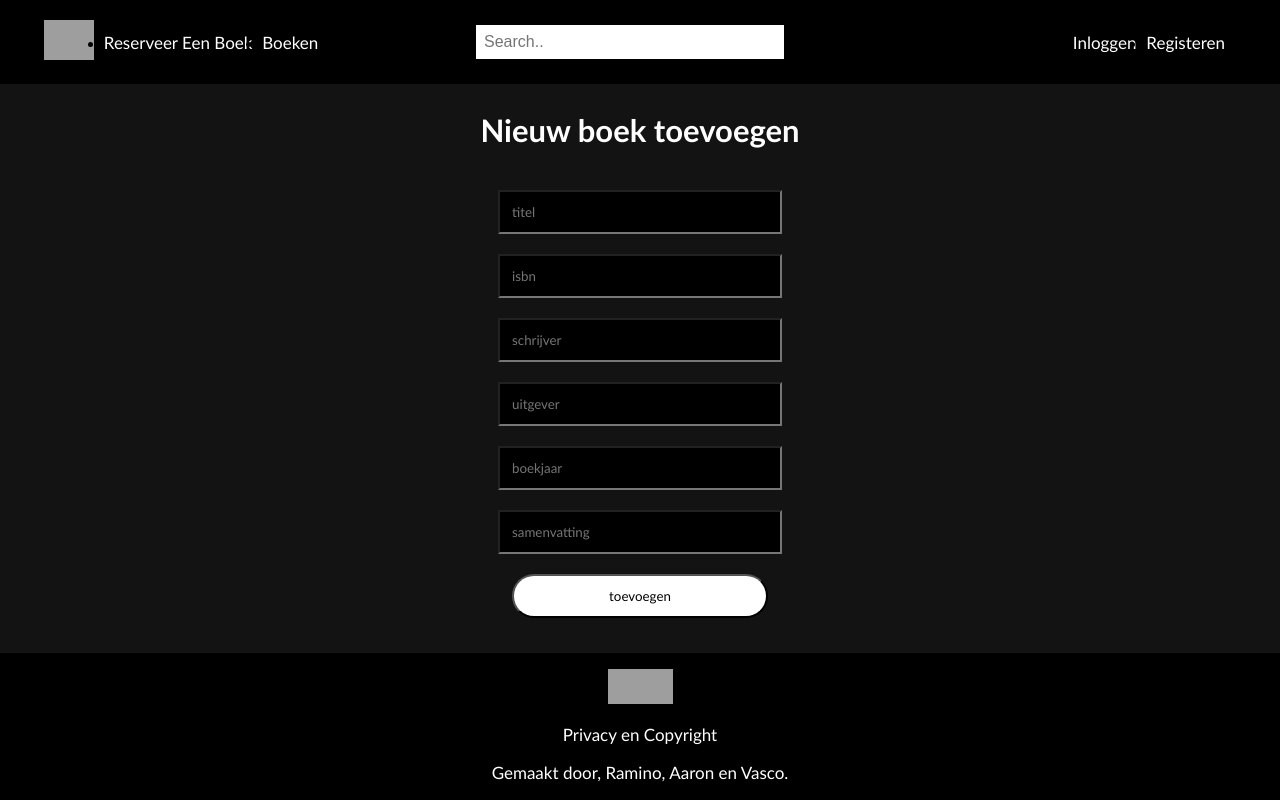
After one commit to Firey-event559/Project-5, a PHP site: page /create.php in a window 1280 px wide. The commit adds this page. Run offline with PHP 8.4, Linux system fonts and the light colour scheme; grey boxes are pictures that could not be loaded.

Commit message:
boekenformuler aangemaakt
er moeten dingen nog aangepast worden

```diff
--- /dev/null
+++ b/Code/create.php
@@ -0,0 +1,43 @@
+<!DOCTYPE html>
+<html lang="en">
+
+<head>
+    <meta charset="UTF-8">
+    <meta name="viewport" content="width=device-width, initial-scale=1.0">
+    <link rel="stylesheet" href="main.css">
+    <link rel="preconnect" href="https://fonts.googleapis.com">
+    <link rel="preconnect" href="https://fonts.gstatic.com" crossorigin>
+    <link href="https://fonts.googleapis.com/css2?family=Kanit&display=swap" rel="stylesheet">
+    <title>Document</title>
+</head>
+
+<body>
+    <?php
+
+require_once 'db.php';
+include 'footer.php';
+include 'nav.php';
+
+
+
+
+?>
+
+    <form class="create_book" method="post" action="books_create.php">
+        <h1 class="account">Nieuw boek toevoegen</h1>
+        <input class="create_account_input" type="text" placeholder="titel" required name="title" id="title">
+        <div name=""></div>
+        <input class="create_book_input" type="text" placeholder="isbn" required name="isbn">
+        <input class="create_book_input" type="text" placeholder="schrijver" required name="writer">
+        <input class="create_book_input" type="text" placeholder="uitgever" required name="publisher">
+        <input class="create_book_input" type="text" placeholder="boekjaar" required name="release_year">
+        <input class="create_book_input" type="text" placeholder="samenvatting" required name="book_information">
+
+
+          <input class="submit_book" type="submit" value="toevoegen" name="submit">
+    </form>
+
+    <script src="main.js"></script>
+</body>
+
+</html>
--- a/Code/main.css
+++ b/Code/main.css
@@ -121,6 +121,39 @@ div.session {
   justify-content: center;
   margin-top: 10px;
 }
+
+form.create_book {
+  color: white;
+  display: flex;
+  justify-content: center;
+  flex-direction: column;
+  align-items: center;
+  font-family: "Trebuchet MS", "Lucida Sans Unicode", "Lucida Grande",
+    "Lucida Sans", Arial, sans-serif;
+  margin-top: 6px;
+}
+input.create_book_input {
+  background-color: black;
+  color: white;
+  padding: 12px;
+  width: 20%;
+  font-family: "Trebuchet MS", "Lucida Sans Unicode", "Lucida Grande",
+    "Lucida Sans", Arial, sans-serif;
+  margin-top: 20px;
+}
+
+input.submit_book {
+  background-color: black;
+  background-color: white;
+  font-family: "Trebuchet MS", "Lucida Sans Unicode", "Lucida Grande",
+    "Lucida Sans", Arial, sans-serif;
+  color: black;
+  border-radius: 50px;
+  margin-top: 20px;
+  width: 20%;
+  padding: 12px;
+}
+
 /* FOOTER */
 
 .footer {
--- a/Code/nav.php
+++ b/Code/nav.php
@@ -17,7 +17,7 @@
 
 
             <li>
-                <a class="nav_pagina_links" href="boeken_create.php">Reserveer Een Boek</a>
+                <a class="nav_pagina_links" href="create.php">Reserveer Een Boek</a>
             </li>
             <li>
                 <a class="nav_pagina_links" href="boeken.php">Boeken</a>
```
Also changed, not shown: Code/books_create.php (+26 -0 lines).
